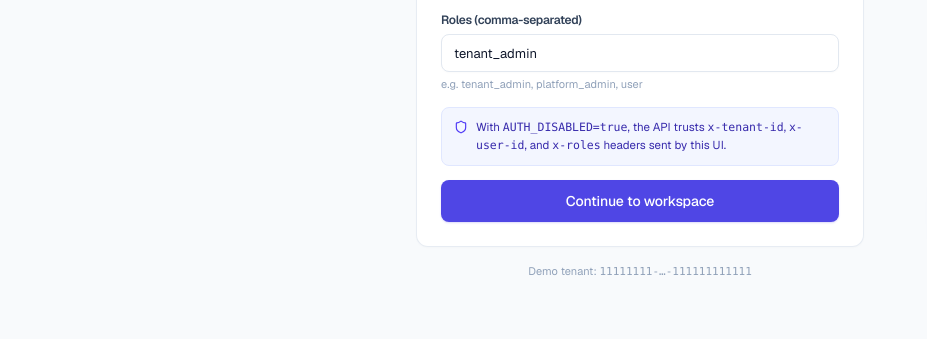
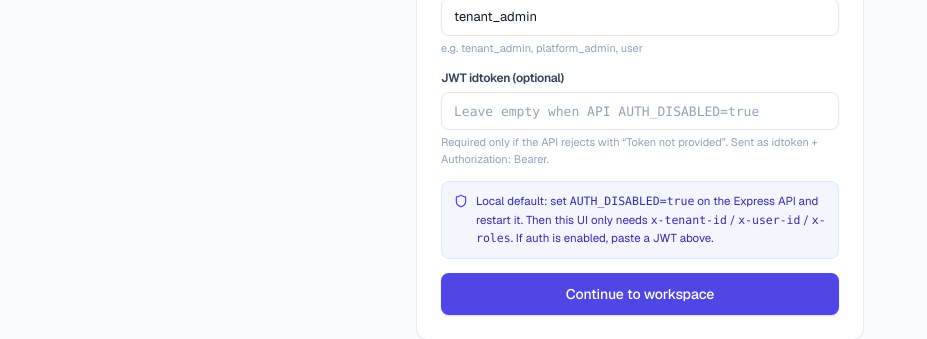
Before and after one commit to prithvikathirvel/doc, a Next.js app in the folder web/: page /login in a window 1280 px wide. Shown: the part 443-782 px from the top of the page, without its empty margins (0-927 px from the left). Built offline with nearby package versions, Linux system fonts and the light colour scheme; no server answers.

Commit message:
Fix 401 Token not provided for local DMS UI auth.
Document AUTH_DISABLED=true requirement, send optional JWT as
idtoken/Bearer when set, and surface a clearer 401 guidance message.

Co-authored-by: arena-agent <297053741+arena-agent@users.noreply.github.com>

```diff
--- a/web/app/(app)/settings/page.tsx
+++ b/web/app/(app)/settings/page.tsx
@@ -17,6 +17,7 @@ export default function SettingsPage() {
     userId: session.userId,
     userName: session.userName,
     roles: session.roles.join(", "),
+    idToken: session.idToken || "",
   });
 
   const save = () => {
@@ -33,6 +34,7 @@ export default function SettingsPage() {
       userId: form.userId.trim(),
       userName: form.userName.trim() || form.userId.trim(),
       roles: roles.length ? roles : ["user"],
+      idToken: form.idToken.trim(),
     });
     toast.success("Session updated");
     void refreshTenant();
@@ -44,6 +46,7 @@ export default function SettingsPage() {
       userId: DEFAULT_SESSION.userId,
       userName: DEFAULT_SESSION.userName,
       roles: DEFAULT_SESSION.roles.join(", "),
+      idToken: "",
     });
     setSession(DEFAULT_SESSION);
     toast.success("Restored demo identity");
@@ -56,7 +59,7 @@ export default function SettingsPage() {
         <Card className="lg:col-span-3">
           <CardHeader
             title="Identity headers"
-            description="Sent on every API request when AUTH_DISABLED=true"
+            description="Headers (and optional JWT) sent on every API request"
           />
           <div className="space-y-3">
             <Input
@@ -82,6 +85,14 @@ export default function SettingsPage() {
               value={form.roles}
               onChange={(e) => setForm((f) => ({ ...f, roles: e.target.value }))}
               hint="Comma-separated: tenant_admin, platform_admin, user"
+            />
+            <Input
+              label="JWT idtoken (optional)"
+              value={form.idToken}
+              onChange={(e) => setForm((f) => ({ ...f, idToken: e.target.value }))}
+              placeholder="Only needed when AUTH_DISABLED=false"
+              hint="If the API returns 401 Token not provided, either enable AUTH_DISABLED on the API or paste a JWT here."
+              className="font-mono text-[12px]"
             />
             <div className="flex flex-wrap gap-2 pt-1">
               <Button onClick={save}>Save session</Button>
--- a/web/app/login/page.tsx
+++ b/web/app/login/page.tsx
@@ -45,6 +45,7 @@ function LoginForm() {
   const [userId, setUserId] = useState(session.userId || DEFAULT_SESSION.userId);
   const [userName, setUserName] = useState(session.userName || DEFAULT_SESSION.userName);
   const [roles, setRoles] = useState(session.roles.join(",") || "tenant_admin");
+  const [idToken, setIdToken] = useState(session.idToken || "");
 
   const applyPreset = (idx: number) => {
     const p = PRESETS[idx];
@@ -69,6 +70,7 @@ function LoginForm() {
       userId: userId.trim(),
       userName: userName.trim() || userId.trim(),
       roles: roleList.length ? roleList : ["user"],
+      idToken: idToken.trim(),
     });
     toast.success("Session ready");
     router.replace(next);
@@ -131,12 +133,22 @@ function LoginForm() {
               hint="e.g. tenant_admin, platform_admin, user"
             />
 
+            <Input
+              label="JWT idtoken (optional)"
+              value={idToken}
+              onChange={(e) => setIdToken(e.target.value)}
+              placeholder="Leave empty when API AUTH_DISABLED=true"
+              hint="Required only if the API rejects with “Token not provided”. Sent as idtoken + Authorization: Bearer."
+              className="font-mono text-[12px]"
+            />
+
             <div className="flex items-start gap-2 rounded-lg border border-indigo-100 bg-indigo-50/70 px-3 py-2.5">
               <Shield className="mt-0.5 h-3.5 w-3.5 shrink-0 text-indigo-600" />
               <p className="text-[11.5px] leading-relaxed text-indigo-800">
-                With <code className="font-mono">AUTH_DISABLED=true</code>, the API trusts{" "}
-                <code className="font-mono">x-tenant-id</code>, <code className="font-mono">x-user-id</code>, and{" "}
-                <code className="font-mono">x-roles</code> headers sent by this UI.
+                Local default: set <code className="font-mono">AUTH_DISABLED=true</code> on the Express API and
+                restart it. Then this UI only needs{" "}
+                <code className="font-mono">x-tenant-id</code> / <code className="font-mono">x-user-id</code> /{" "}
+                <code className="font-mono">x-roles</code>. If auth is enabled, paste a JWT above.
               </p>
             </div>
 
--- a/web/lib/api.ts
+++ b/web/lib/api.ts
@@ -69,6 +69,13 @@ export async function apiFetch<T = unknown>(path: string, options: RequestOption
     ...(options.headers || {}),
   };
 
+  // When the API runs with AUTH_DISABLED=false it requires idtoken / Bearer.
+  const token = (session.idToken || "").trim();
+  if (token) {
+    headers["idtoken"] = token;
+    headers["authorization"] = `Bearer ${token}`;
+  }
+
   let body: BodyInit | undefined;
   if (options.formData) {
     body = options.formData;
@@ -114,11 +121,13 @@ export async function apiFetch<T = unknown>(path: string, options: RequestOption
 
   if (!res.ok) {
     const errBody = (typeof data === "object" && data ? data : {}) as ApiErrorBody;
-    throw new ApiError(
-      errBody.message || errBody.error || `Request failed (${res.status})`,
-      res.status,
-      errBody
-    );
+    let message = errBody.message || errBody.error || `Request failed (${res.status})`;
+    if (res.status === 401 && /token not provided/i.test(message)) {
+      message =
+        "Token not provided. The API has AUTH_DISABLED=false and expects a JWT. " +
+        "Either set AUTH_DISABLED=true in the API .env and restart it, or paste an idtoken on Login/Settings.";
+    }
+    throw new ApiError(message, res.status, errBody);
   }
 
   return data as T;
--- a/web/lib/session.ts
+++ b/web/lib/session.ts
@@ -9,6 +9,7 @@ export const DEFAULT_SESSION: SessionIdentity = {
   userId: "alice",
   userName: "Alice Kumar",
   roles: ["tenant_admin"],
+  idToken: "",
 };
 
 export function loadSession(): SessionIdentity {
@@ -25,6 +26,7 @@ export function loadSession(): SessionIdentity {
         Array.isArray(parsed.roles) && parsed.roles.length > 0
           ? parsed.roles
           : DEFAULT_SESSION.roles,
+      idToken: typeof parsed.idToken === "string" ? parsed.idToken : "",
     };
   } catch {
     return DEFAULT_SESSION;
--- a/web/lib/types.ts
+++ b/web/lib/types.ts
@@ -105,6 +105,8 @@ export interface SessionIdentity {
   userId: string;
   userName: string;
   roles: string[];
+  /** Optional JWT for when API AUTH_DISABLED=false. Sent as idtoken + Authorization Bearer. */
+  idToken?: string;
 }
 
 export interface HealthResponse {
```
Also changed, not shown: 1 other file (tests, documents, lock files or other folders).
